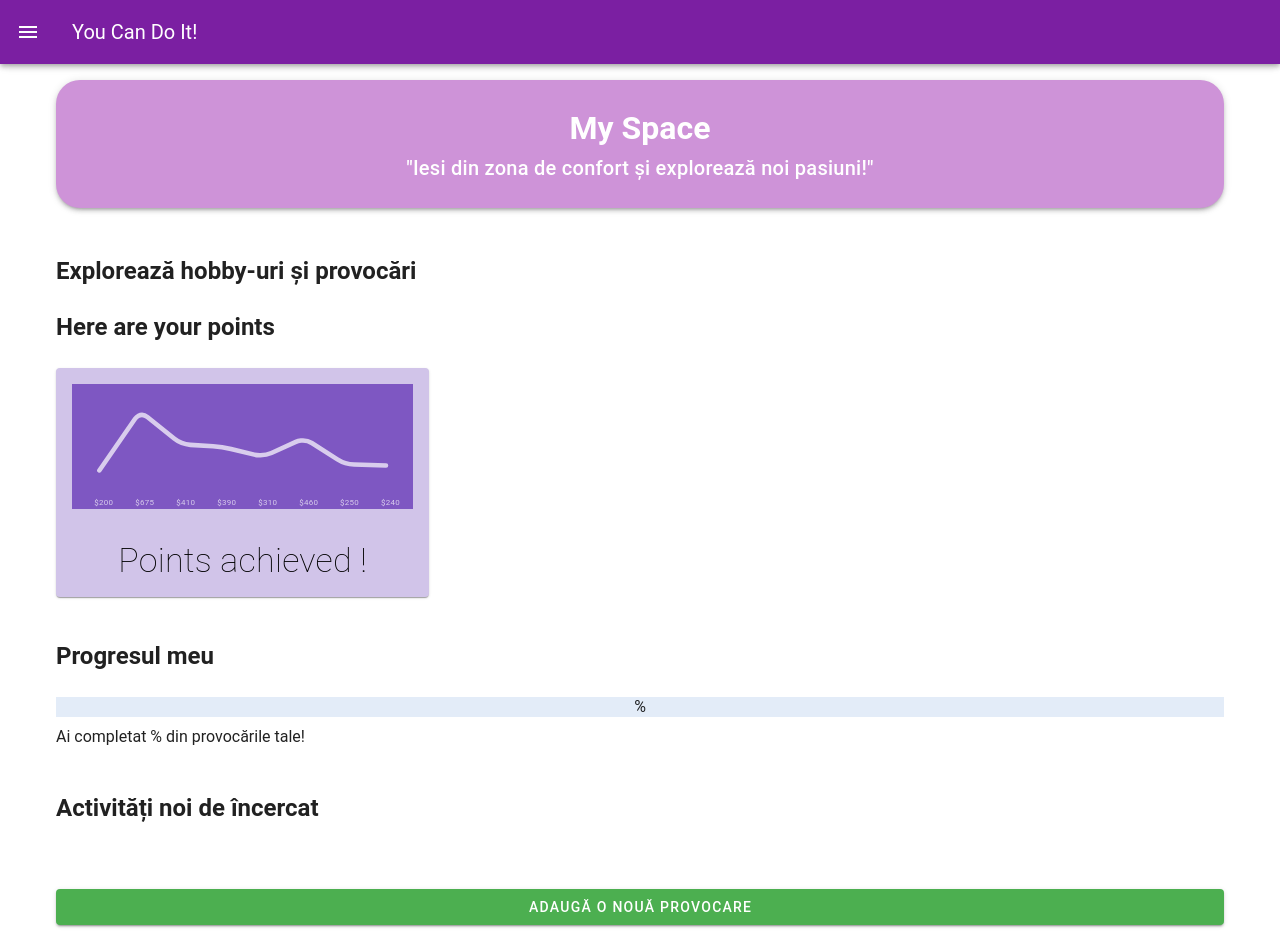
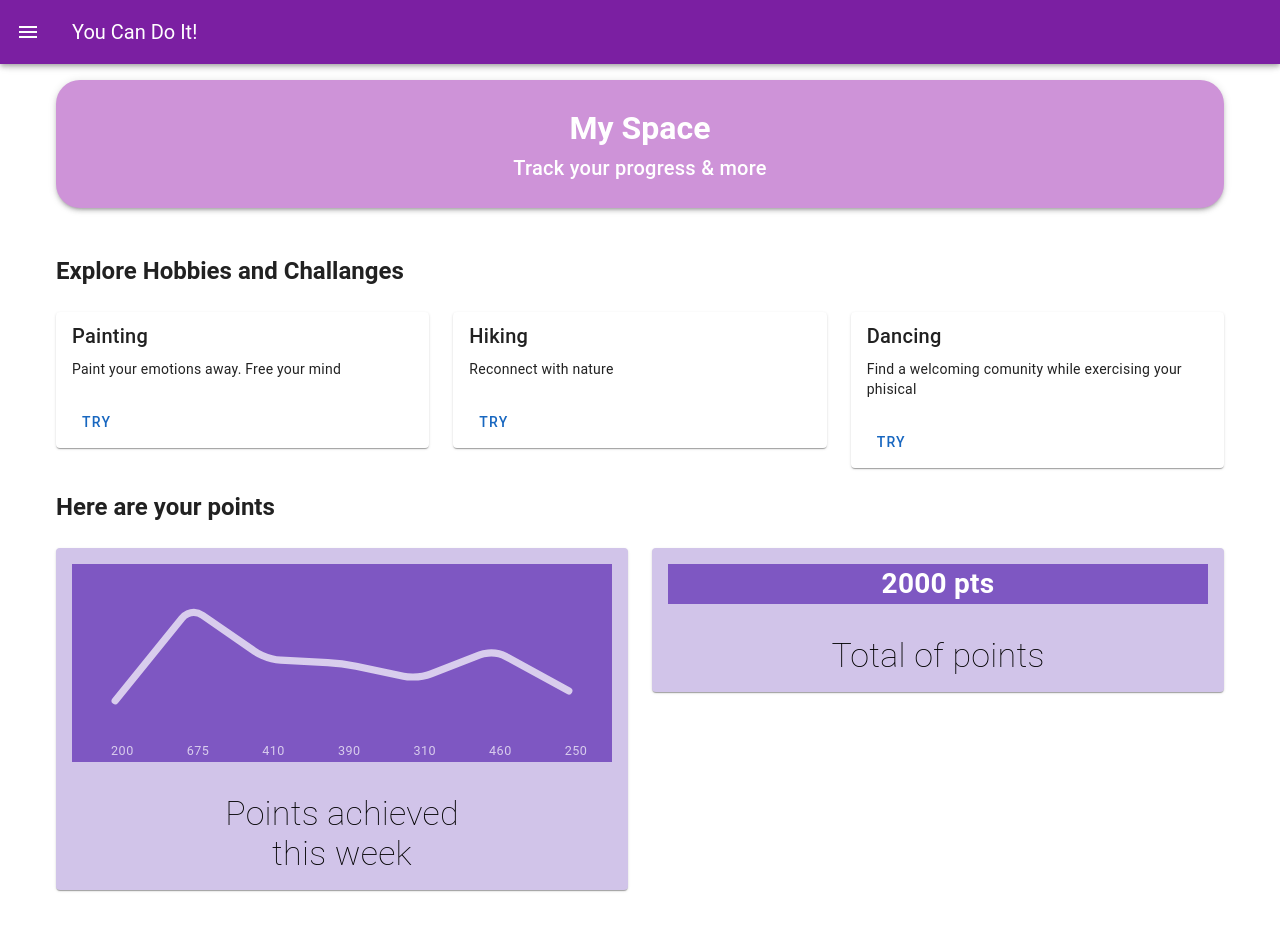
Before and after one commit to Lololore27/PolihackPrj, a Vue app: page /myspace in a window 1280 px wide. Shown: the top 937 px of the page. Built offline with nearby package versions, Linux system fonts and the light colour scheme.

Commit message:
Facut MySpace frumos

```diff
--- a/src/components/RightDrawer.vue
+++ b/src/components/RightDrawer.vue
@@ -35,9 +35,10 @@
         <span class="grey--text ml-4 caption">begins by carrying away small stones.”</span>
 
         <v-card-text class="pt-0 mt-5">
+          <router-link to="/MySpace">
           <v-btn color="#524EED" dark class="withoutupercase mt-2"
             >Check your points</v-btn
-          >
+          ></router-link>
         </v-card-text>...
        </v-card>
 
--- a/src/pages/MySpace.vue
+++ b/src/pages/MySpace.vue
@@ -6,7 +6,7 @@
           <v-sheet rounded="xl" elevation="3" class="pa-6" color="purple-lighten-3">
             <h1 class="display-1 font-weight-bold text-white">My Space</h1>
             <p class="text-h6">
-              "Iesi din zona de confort și explorează noi pasiuni!"
+              Track your progress & more
             </p>
           </v-sheet>
         </v-col>
@@ -15,7 +15,7 @@
       <!-- HOBBY-URI ȘI PROVOCĂRI -->
       <v-row>
         <v-col cols="12">
-          <h2 class="text-h5 font-weight-bold">Explorează hobby-uri și provocări</h2>
+          <h2 class="text-h5 font-weight-bold">Explore Hobbies and Challanges</h2>
         </v-col>
 
         <!-- Card pentru un hobby -->
@@ -26,19 +26,78 @@
               {{ hobby.description }}
             </v-card-text>
             <v-card-actions>
-              <v-btn color="primary" @click="startChallenge(hobby)">Începe</v-btn>
+              <v-btn color="primary" @click="startChallenge(hobby)">Try</v-btn>
             </v-card-actions>
           </v-card>
         </v-col>
       </v-row>
 
-      <!--GRAFIC-->
+      <v-row class="d-flex justify-center">
+    <v-col cols="12">
+      <h2 class="text-h5 font-weight-bold">Here are your points</h2>
+    </v-col>
+
+    <!-- Carduri unul lângă altul -->
+    <v-col cols="12" sm="6" md="6">
+      <v-card
+        class="mx-auto text-center"
+        color="deep-purple-lighten-4"
+        max-width="600"
+        dark
+      >
+        <v-card-text>
+          <v-sheet color="deep-purple-lighten-1">
+            <v-sparkline
+              :model-value="value"
+              color="rgba(255, 255, 255, .7)"
+              height="100"
+              padding="24"
+              stroke-linecap="round"
+              smooth
+            >
+              <template v-slot:label="item">
+                {{ day }} {{ item.value }}
+              </template>
+            </v-sparkline>
+          </v-sheet>
+        </v-card-text>
+
+        <v-card-text>
+          <div class="text-h4 font-weight-thin">
+            Points achieved <br> this week
+          </div>
+        </v-card-text>
+      </v-card>
+    </v-col>
+
+    <v-col cols="12" sm="6" md="6">
+      <v-card
+        class="mx-auto text-center"
+        color="deep-purple-lighten-4"
+        max-width="600"
+        dark
+      >
+        <v-card-text>
+          <v-sheet color="deep-purple-lighten-1">
+            <h1>2000 pts</h1>
+          </v-sheet>
+        </v-card-text>
+
+        <v-card-text>
+          <div class="text-h4 font-weight-thin">
+            Total of points
+          </div>
+        </v-card-text>
+      </v-card>
+    </v-col>
+  </v-row>
+
+      <!--GRAFIC
       <v-row>
         <v-col cols="12">
           <h2 class="text-h5 font-weight-bold">Here are your points</h2>
         </v-col>
 
-        <!-- Card pentru un hobby -->
         <v-col cols="12" sm="6" md="4" >
           <v-card
     class="mx-auto text-center"
@@ -57,27 +116,49 @@
           smooth
         >
           <template v-slot:label="item">
-            ${{ item.value }}
+            {{ day }} {{ item.value }}
           </template>
         </v-sparkline>
+
       </v-sheet>
     </v-card-text>
 
     <v-card-text>
       <div class="text-h4 font-weight-thin">
-        Points achieved !
+        Points achieved <br> this week
+      </div>
+    </v-card-text>
+  </v-card>
+
+  <v-card
+    class="mx-auto text-center"
+    color="deep-purple-lighten-4"
+    max-width="600"
+    dark
+  >
+    <v-card-text>
+      <v-sheet color="deep-purple-lighten-1">
+       <h1>2000 pts</h1>
+
+      </v-sheet>
+    </v-card-text>
+
+    <v-card-text>
+      <div class="text-h4 font-weight-thin">
+        Total of points
       </div>
     </v-card-text>
 
 
   </v-card>
+
         </v-col>
-      </v-row>
+      </v-row>-->
 
       <!-- PROGRESUL PERSONAL -->
       <v-row class="mt-8">
         <v-col cols="12">
-          <h2 class="text-h5 font-weight-bold">Progresul meu</h2>
+          <h2 class="text-h5 font-weight-bold">Activitate in desfasurare</h2>
         </v-col>
         <v-col cols="12">
           <v-progress-linear :value="progress" height="20" color="primary">
@@ -92,7 +173,7 @@
       <!-- LISTĂ DE ACTIVITĂȚI -->
       <v-row class="mt-8">
         <v-col cols="12">
-          <h2 class="text-h5 font-weight-bold">Activități noi de încercat</h2>
+          <h2 class="text-h5 font-weight-bold">Try activities</h2>
         </v-col>
         <v-col cols="12">
           <v-list>
@@ -108,20 +189,22 @@
       <!-- BUTON DE ACȚIUNE -->
       <v-btn
         class="mt-6"
-        color="success"
+        color="purple-lighten-2"
         large
         block
         @click="addNewChallenge"
       >
-        Adaugă o nouă provocare
+      Send a feedback
       </v-btn>
     </v-container>
   </template>
 
-  <script>
-  export default {
-    data: () => ({
-      labels: [
+
+   <script setup>
+import { ref } from 'vue';
+
+// Date pentru grafic
+const labels = ref([
   '12am',
   '3am',
   '6am',
@@ -130,8 +213,9 @@
   '3pm',
   '6pm',
   '9pm',
-      ],
-      value: [
+]);
+
+const value = ref([
   200,
   675,
   410,
@@ -139,18 +223,13 @@
   310,
   460,
   250,
-        240,
-      ],
-    }),
-  }
-
-  import { ref } from 'vue';
+]);
 
 // Hobby-uri
 const hobbies = ref([
-    { title: "Pictură", description: "Exploră-ți creativitatea cu un set de culori acrilice." },
-    { title: "Drumeții", description: "Descoperă trasee uimitoare în natură." },
-    { title: "Fotografie", description: "Captură momente unice și împărtășește frumusețea lor." },
+  { title: "Painting", description: "Paint your emotions away. Free your mind" },
+  { title: "Hiking", description: "Reconnect with nature" },
+  { title: "Dancing", description: "Find a welcoming comunity while exercising your phisical " },
 ]);
 
 // Progres
@@ -158,8 +237,8 @@
 
 // Activități noi
 const activities = ref([
-    "Înscrie-te la un curs de dans.",
-    "Citește o carte într-un domeniu nou.",
+  "Paint the first thing you see",
+  "Citește o carte într-un domen",
   "Încearcă un sport extrem.",
 ]);
 
@@ -172,40 +251,20 @@
   const newActivity = prompt("Introdu o nouă activitate:");
   if (newActivity) activities.value.push(newActivity);
 };
+
+const daysOfWeek = ref([
+  'Luni',
+  'Marți',
+  'Miercuri',
+  'Joi',
+  'Vineri',
+  'Sâmbătă',
+  'Duminică',
+]);
+
+
   </script>
 
-
-
-  <!----<script setup>
-  import { ref } from 'vue';
-
-  // Hobby-uri
-  const hobbies = ref([
-    { title: "Pictură", description: "Exploră-ți creativitatea cu un set de culori acrilice." },
-    { title: "Drumeții", description: "Descoperă trasee uimitoare în natură." },
-    { title: "Fotografie", description: "Captură momente unice și împărtășește frumusețea lor." },
-  ]);
-
-  // Progres
-  const progress = ref(60); // procentajul progresului completat
-
-  // Activități noi
-  const activities = ref([
-    "Înscrie-te la un curs de dans.",
-    "Citește o carte într-un domeniu nou.",
-    "Încearcă un sport extrem.",
-  ]);
-
-  // Funcții
-  const startChallenge = (hobby) => {
-    alert(`Ai început hobby-ul: ${hobby.title}`);
-  };
-
-  const addNewChallenge = () => {
-    const newActivity = prompt("Introdu o nouă activitate:");
-    if (newActivity) activities.value.push(newActivity);
-  };
-  </script>-->
 
   <style scoped>
   .text-caption {
```
Lines whose indentation alone changed are shown as unchanged.
